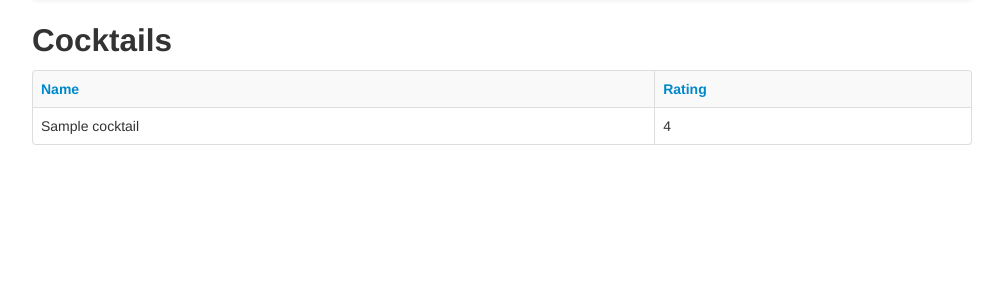
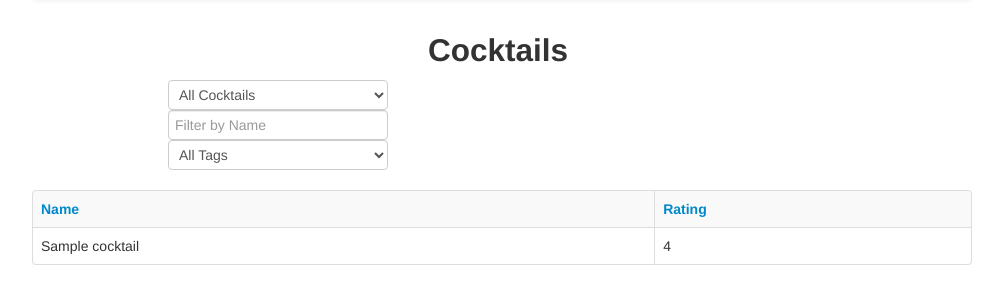
Before and after one commit to UVaCS4750-F13/spiritguide, a CakePHP app: the page made by app/View/Cocktails/index.ctp in a window 1280 px wide. Shown: the part 62-366 px from the top of the page, without its empty margins (138-1141 px from the left). Run offline with PHP 8.4 and a stand-in for CakePHP, Linux system fonts and the light colour scheme; the template is opened without the code that fills it: most values are stand-ins (such as "Sample title", 1, 10 or a date in 2020); form fields are guessed from the names that the template uses; some libraries are stand-ins or nearby versions.

Commit message:
UI changes

```diff
--- a/app/View/Cocktails/index.ctp
+++ b/app/View/Cocktails/index.ctp
@@ -1,5 +1,30 @@
 <div class="cocktails index">
-	<h2><?php echo __('Cocktails'); ?></h2>
+
+<span id="form-row">
+<h2 id="cocktail-header">Cocktails</h2>
+   	<?php echo $this->Form->create('Cocktail', array('action' => 'filter', 'class' => 'form-inline')); ?>
+    <fieldset>
+         <?php echo $this->Form->input('type', array('label' => false, 'div' => false,
+				'options' => array(
+				'all' => 'All Cocktails',
+				'alcohols' => 'Ones I Can Make'
+				)
+			)
+		); ?>
+        <?php echo $this->Form->input('brand', array('label' => false, 'div' => false, 'placeHolder' => 'Filter by Name')); ?>
+        <?php echo $this->Form->input('type', array('label' => false, 'div' => false,
+				'options' => array(
+				'all' => 'All Tags',
+				'alcohols' => 'Alcohols',
+				'mixers' => 'Mixers'
+				)
+			)
+		); ?>
+    </fieldset>
+    <?php echo $this->Form->end(array('label' => 'Filter Cocktails', 'div' => false, 'id' => 'cocktail-filter-button', 'class' => 'btn btn-info')); ?>
+
+</span>
+<span><h5><?php echo $this->Paginator->counter(array('format' => __('{:count} Cocktail(s) Found'))); ?></h5></span>
 	<table class="table table-striped table-bordered" cellpadding="0" cellspacing="0">
 		<tr>
 			<th><?php echo $this->Paginator->sort('name'); ?></th>
@@ -12,14 +37,4 @@
 		</tr>
 		<?php endforeach; ?>
 	</table>
-	<p>
-		<?php echo $this->Paginator->counter(array('format' => __('Page {:page} of {:pages}'))); ?>
-	</p>
-	<div class="paging">
-		<?php
-			echo $this->Paginator->prev('< ' . __('previous'), array(), null, array('class' => 'prev disabled'));
-			echo $this->Paginator->numbers(array('separator' => ''));
-			echo $this->Paginator->next(__('next') . ' >', array(), null, array('class' => 'next disabled'));
-		?>
-	</div>
 </div>
--- a/app/View/Ingredients/index.ctp
+++ b/app/View/Ingredients/index.ctp
@@ -18,6 +18,7 @@
     <?php echo $this->Form->end(array('label' => 'Filter Ingredients', 'div' => false, 'id' => 'mixer-filter-button', 'class' => 'btn btn-info')); ?>
 
 </span>
+	<span><h5><?php echo $this->Paginator->counter(array('format' => __('{:count} Ingredient(s) Found'))); ?></h5></span>
 	<table class="table table-striped table-bordered" cellpadding="0" cellspacing="0">
 		<tr>
 			<th><?php echo 'Description'; ?></th>
@@ -32,6 +33,5 @@
 		<?php endforeach; ?>
 	</table>
 	<p>
-	<?php echo $this->Paginator->counter(array('format' => __('Page {:page} of {:pages} {:count}'))); ?>
 	</p>
 </div>
--- a/app/View/Pages/home.ctp
+++ b/app/View/Pages/home.ctp
@@ -1 +1,3 @@
 <?php echo $this->Html->css('home'); ?>
+
+<span id="home-header"><h1>The Spirit Guide</h1></span>
--- a/app/webroot/css/style.css
+++ b/app/webroot/css/style.css
@@ -53,14 +53,26 @@ html {
 #mixer-filter-button {
 	margin-left: 267px;
 	margin-top: 13px;
-	margin-bottom: 20px;
+}
+
+#cocktail-filter-button {
+	margin-left: 280px;
+	margin-top: 13px;
 }
 
 #ingredient-header {
 	margin-left: 250px;
 }
 
+#cocktail-header {
+	margin-left: 260px;
+}
+
 .ingredients-view {
 	display: inline-block;
 	margin: auto;
 }
+
+span h5 {
+	float: right;
+}
```
Also changed, not shown: app/webroot/css/home.css (+11 -0 lines).
